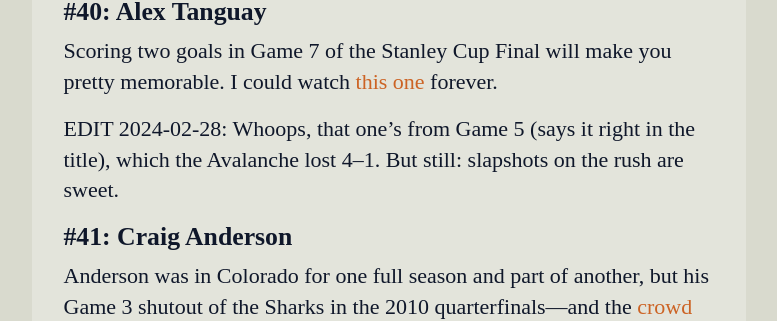
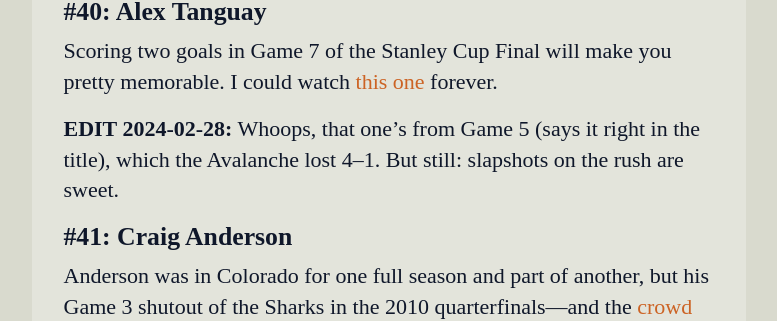
Before and after one commit to dalke/Cedeless, a Jekyll site: the page built from _posts/2023-12-08-avalanche-numbers.md, in a window 1280 px wide and 900 px high, scrolled down 6995 px. Shown: the part 144-465 px from the top of the window, without its empty margins (402-1179 px from the left). Built offline with Jekyll 4.4.1, drawn with Linux system fonts in a browser that asks for light colours; some web fonts are replaced.

Commit message:
Style edit lead-in

```diff
--- a/_posts/2023-12-08-avalanche-numbers.md
+++ b/_posts/2023-12-08-avalanche-numbers.md
@@ -205,7 +205,7 @@ Apologies to Pavel Francouz, who deserves this slot far more than Galiardi does.
 
 Scoring two goals in Game 7 of the Stanley Cup Final will make you pretty memorable. I could watch [this one](https://www.youtube.com/watch?v=JfJmtsxuU48) forever.
 
-EDIT 2024-02-28: Whoops, that one's from Game 5 (says it right in the title), which the Avalanche lost 4–1. But still: slapshots on the rush are sweet.
+<span class="lead-in">EDIT 2024-02-28:</span> Whoops, that one's from Game 5 (says it right in the title), which the Avalanche lost 4–1. But still: slapshots on the rush are sweet.
 
 ### #41: Craig Anderson
 
```
